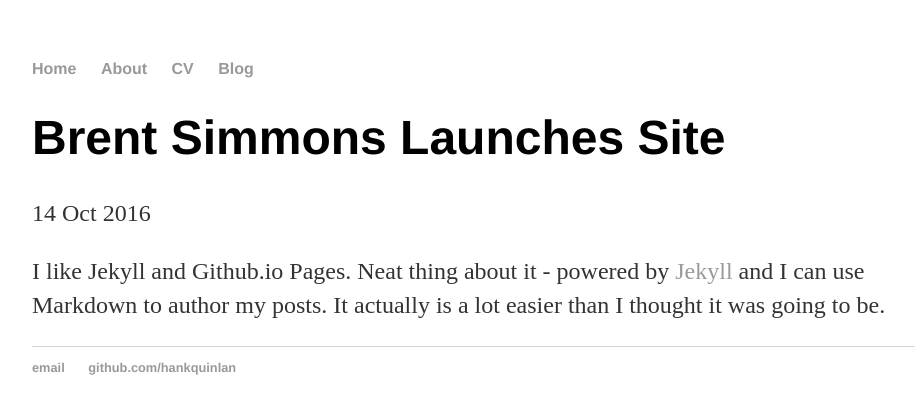
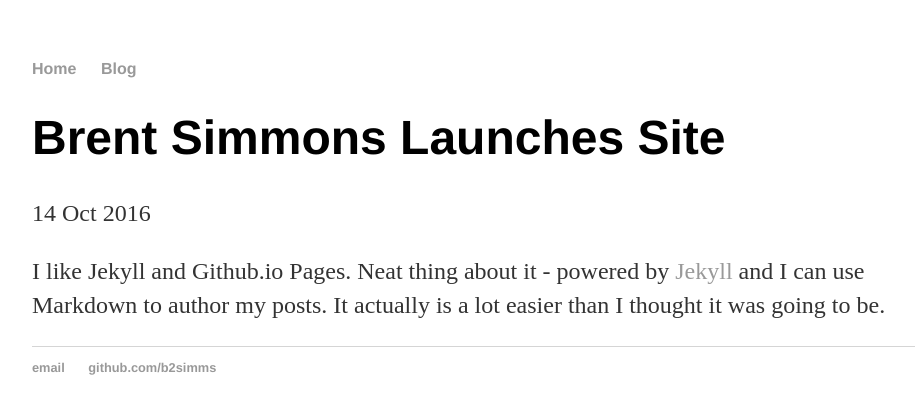
Before and after one commit to b2simms/b2simms.github.io, a Jekyll site: the page built from _posts/2016-10-14-brent-simmons-site-launched.md, in a window 1280 px wide. Shown: the top 414 px of the page, without its empty margins (160-1075 px from the left). Built offline with Jekyll 4.4.1, drawn with Linux system fonts in a browser that asks for light colours.

Commit message:
Updating information on the site

```diff
--- a/_layouts/default.html
+++ b/_layouts/default.html
@@ -9,8 +9,6 @@
 		<nav>
     		<ul>
         		<li><a href="/">Home</a></li>
-	        	<li><a href="/about">About</a></li>
-        		<li><a href="/cv">CV</a></li>
         		<li><a href="/blog">Blog</a></li>
     		</ul>
 		</nav>
@@ -21,8 +19,8 @@
 		</div><!-- /.container -->
 		<footer>
     		<ul>
-        		<li><a href="mailto:hankquinlanhub@gmail.com">email</a></li>
-        		<li><a href="https://github.com/hankquinlan">github.com/hankquinlan</a></li>
+        		<li><a href="mailto:brent.simmons@unb.ca">email</a></li>
+        		<li><a href="https://github.com/b2simms">github.com/b2simms</a></li>
 			</ul>
 		</footer>
 	</body>
--- a/blog/index.html
+++ b/blog/index.html
@@ -1,6 +1,6 @@
 ---
 layout: default
-title: Hank Quinlan's Blog
+title: Brent Simmons's Blog
 ---
 	<h1>{{ page.title }}</h1>
 	<ul class="posts">
```
